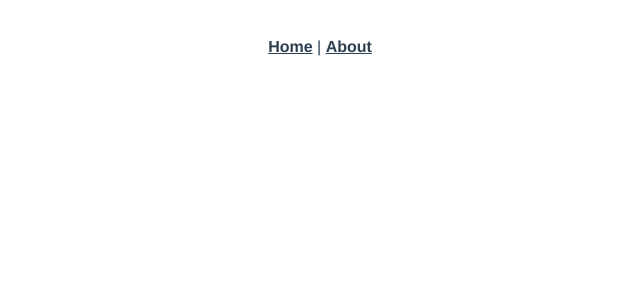
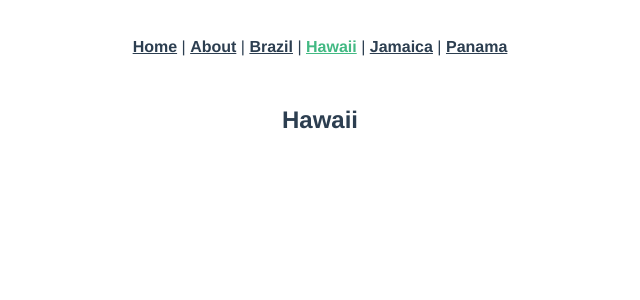
Before and after one commit to Nick18201/vue-travel-app, a Vue app: page /#/hawaii in a window 1280 px wide. Shown: the top 300 px of the page, without its empty margins (320-960 px from the left). Built offline with nearby package versions, Linux system fonts and the light colour scheme.

Commit message:
adding routes for cities

```diff
--- a/src/App.vue
+++ b/src/App.vue
@@ -2,7 +2,11 @@
   <div id="app">
     <div id="nav">
       <router-link to="/">Home</router-link> |
-      <router-link to="/about">About</router-link>
+      <router-link to="/about">About</router-link> |
+      <router-link to="/brazil">Brazil</router-link> |
+      <router-link to="/hawaii">Hawaii</router-link> |
+      <router-link to="/jamaica">Jamaica</router-link> |
+      <router-link to="/panama">Panama</router-link>
     </div>
     <router-view />
   </div>
--- a/src/router/index.js
+++ b/src/router/index.js
@@ -1,7 +1,10 @@
 import Vue from "vue";
 import VueRouter from "vue-router";
 import Home from "../views/Home.vue";
-
+import Brazil from "../views/Brazil.vue";
+import Hawaii from "../views/Hawaii.vue";
+import Jamaica from "../views/Jamaica.vue";
+import Panama from "../views/Panama.vue";
 Vue.use(VueRouter);
 
 const routes = [
@@ -18,6 +21,26 @@ const routes = [
     // which is lazy-loaded when the route is visited.
     component: () =>
       import(/* webpackChunkName: "about" */ "../views/About.vue")
+  },
+  {
+    path: "/brazil",
+    name: "brazil",
+    component: Brazil
+  },
+  {
+    path: "/hawaii",
+    name: "hawaii",
+    component: Hawaii
+  },
+  {
+    path: "/jamaica",
+    name: "jamaica",
+    component: Jamaica
+  },
+  {
+    path: "/panama",
+    name: "panama",
+    component: Panama
   }
 ];
 
--- /dev/null
+++ b/src/views/Hawaii.vue
@@ -0,0 +1,5 @@
+<template>
+  <div>
+    <h2>Hawaii</h2>
+  </div>
+</template>
--- /dev/null
+++ b/src/views/Jamaica.vue
@@ -0,0 +1,5 @@
+<template>
+  <div>
+    <h2>Jamaica</h2>
+  </div>
+</template>
--- /dev/null
+++ b/src/views/Panama.vue
@@ -0,0 +1,5 @@
+<template>
+  <div>
+    <h2>Panama</h2>
+  </div>
+</template>
```
